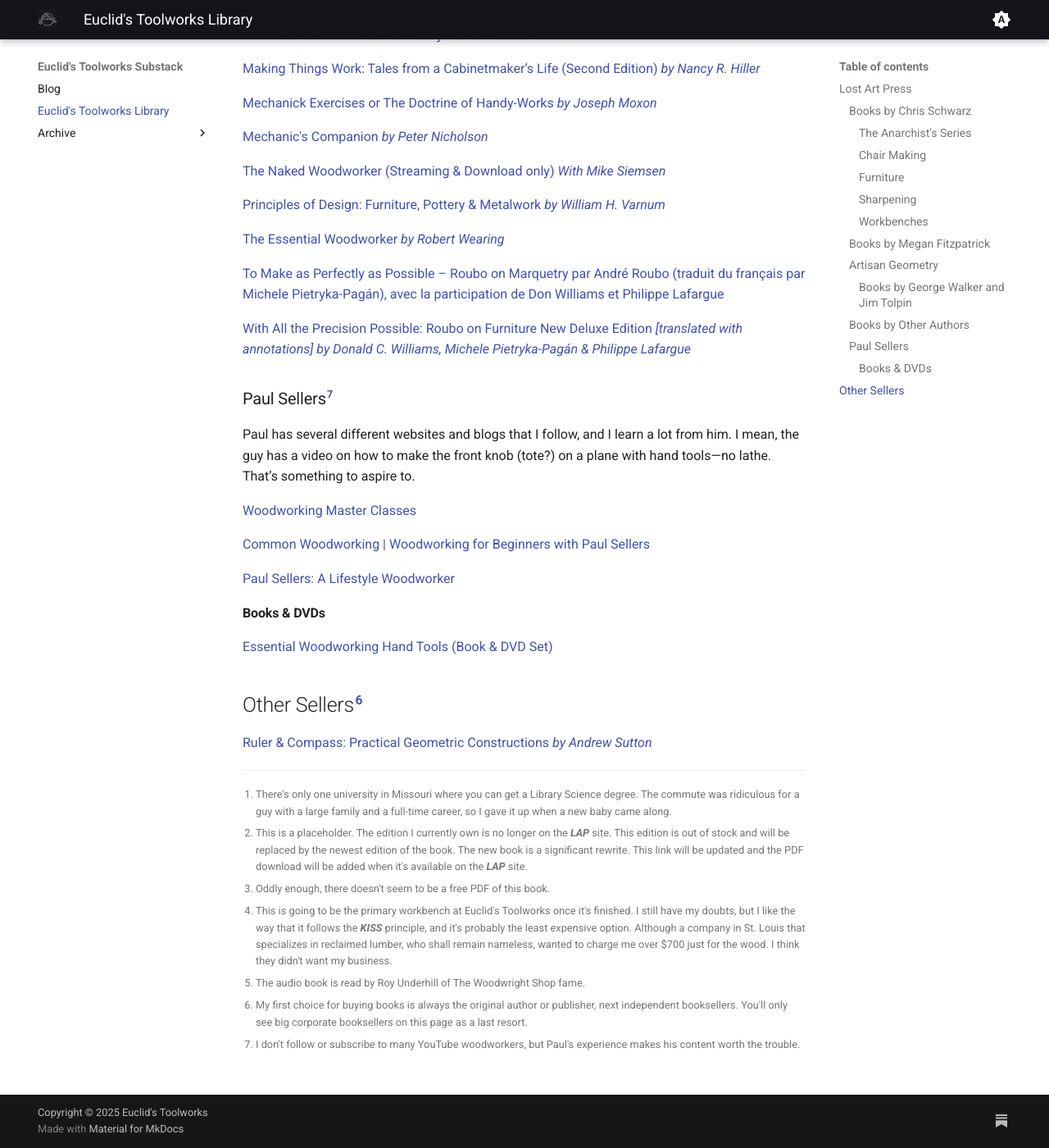
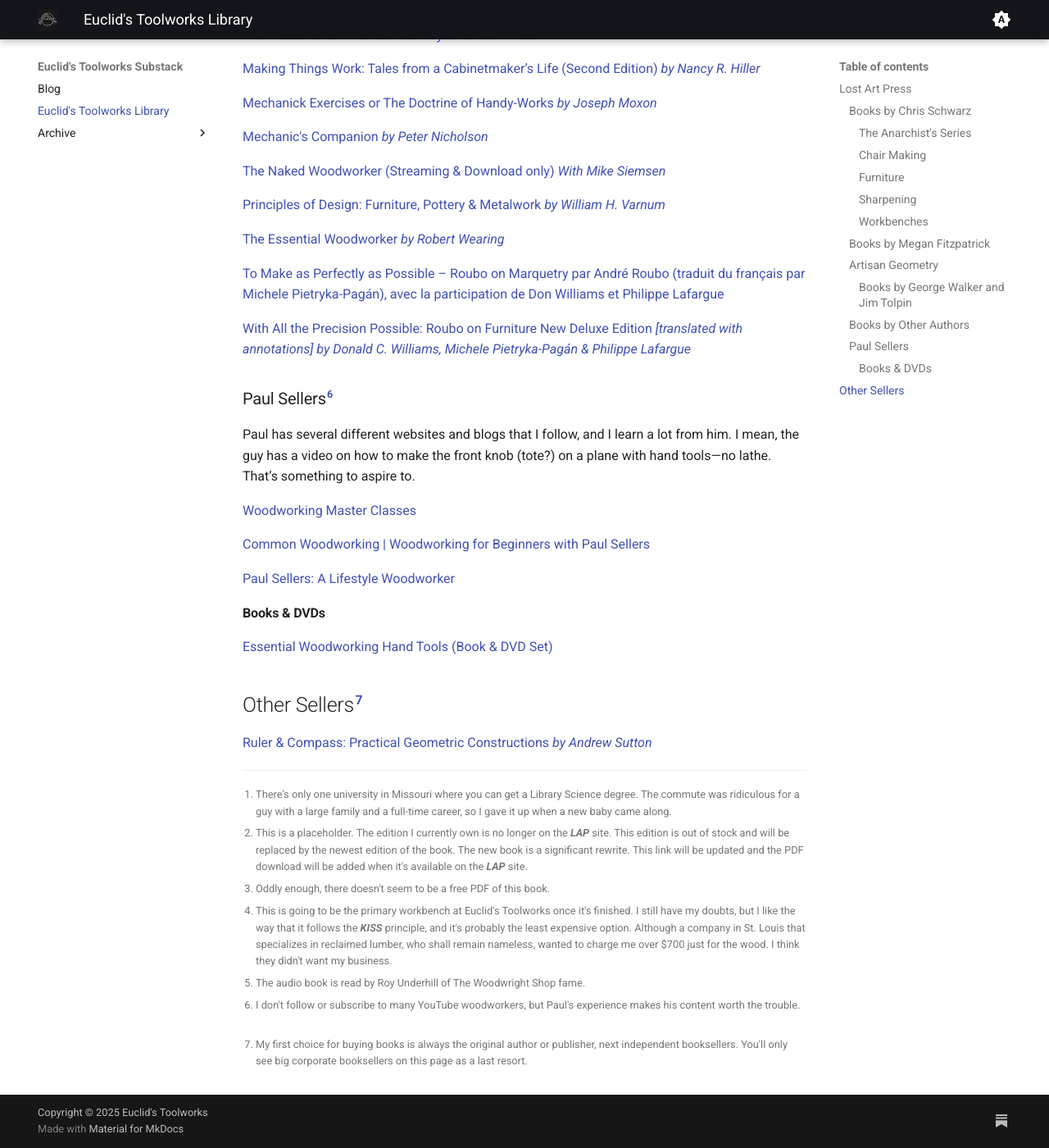
Before and after one commit to EuclidsToolworks/substack-automation, an MkDocs documentation site: the page built from docs/library.md, in a window 1280 px wide and 1400 px high, scrolled down 2241 px. Shown: the whole window at 82% size. Built offline with MkDocs 1.6.1 and Material for MkDocs 9.7.7, drawn with Linux system fonts in a browser that asks for light colours.

```diff
--- a/docs/library.md
+++ b/docs/library.md
@@ -123,6 +123,6 @@ Paul has several different websites and blogs that I follow, and I learn a lot f
 
 [^5]: The audio book is read by Roy Underhill of The Woodwright Shop fame.
 
-[^6]: My first choice for buying books is always the original author or publisher, next independent booksellers. You'll only see big corporate booksellers on this page as a last resort.
+[^6]: I don't follow or subscribe to many YouTube woodworkers, but Paul's experience makes his content worth the trouble.
 
-[^7]: I don't follow or subscribe to many YouTube woodworkers, but Paul's experience makes his content worth the trouble.
+[^7]: My first choice for buying books is always the original author or publisher, next independent booksellers. You'll only see big corporate booksellers on this page as a last resort.
```
Also changed, not shown: other parts of docs/library.md (+2 -2 lines).
